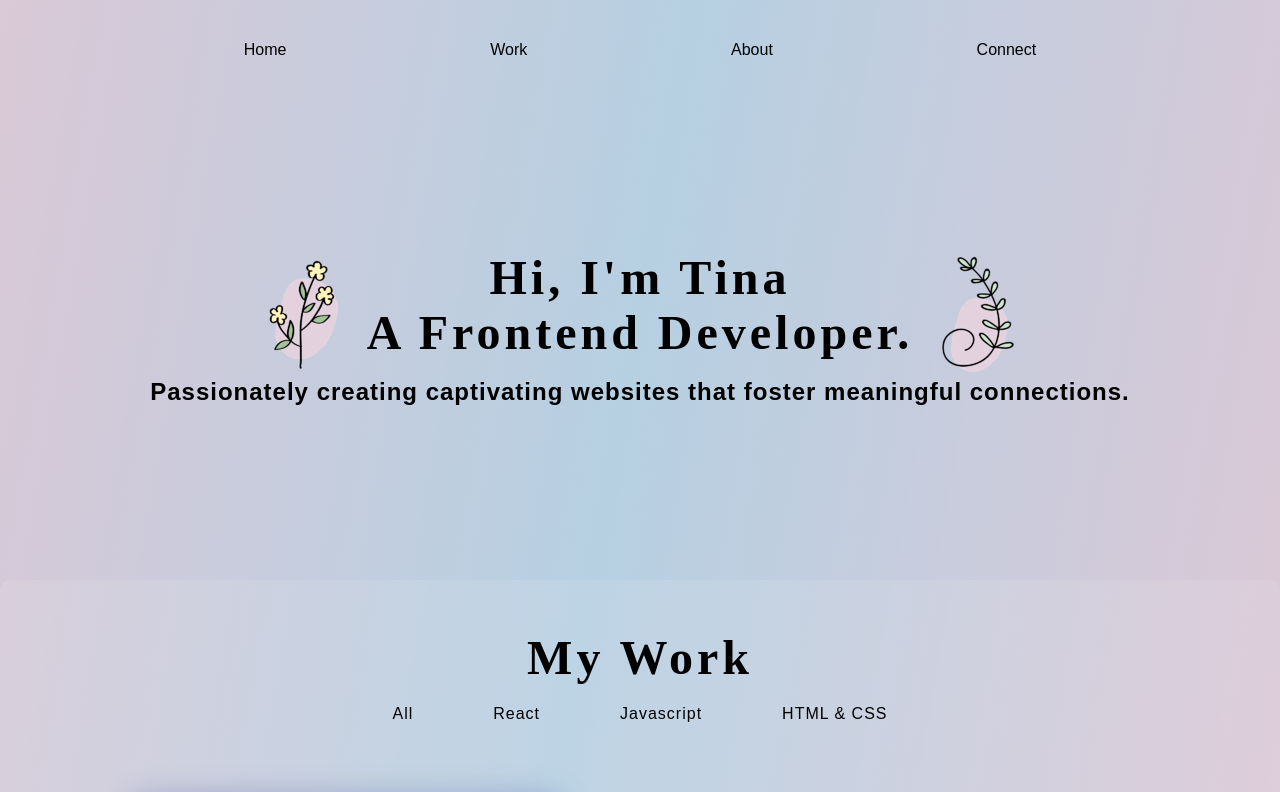
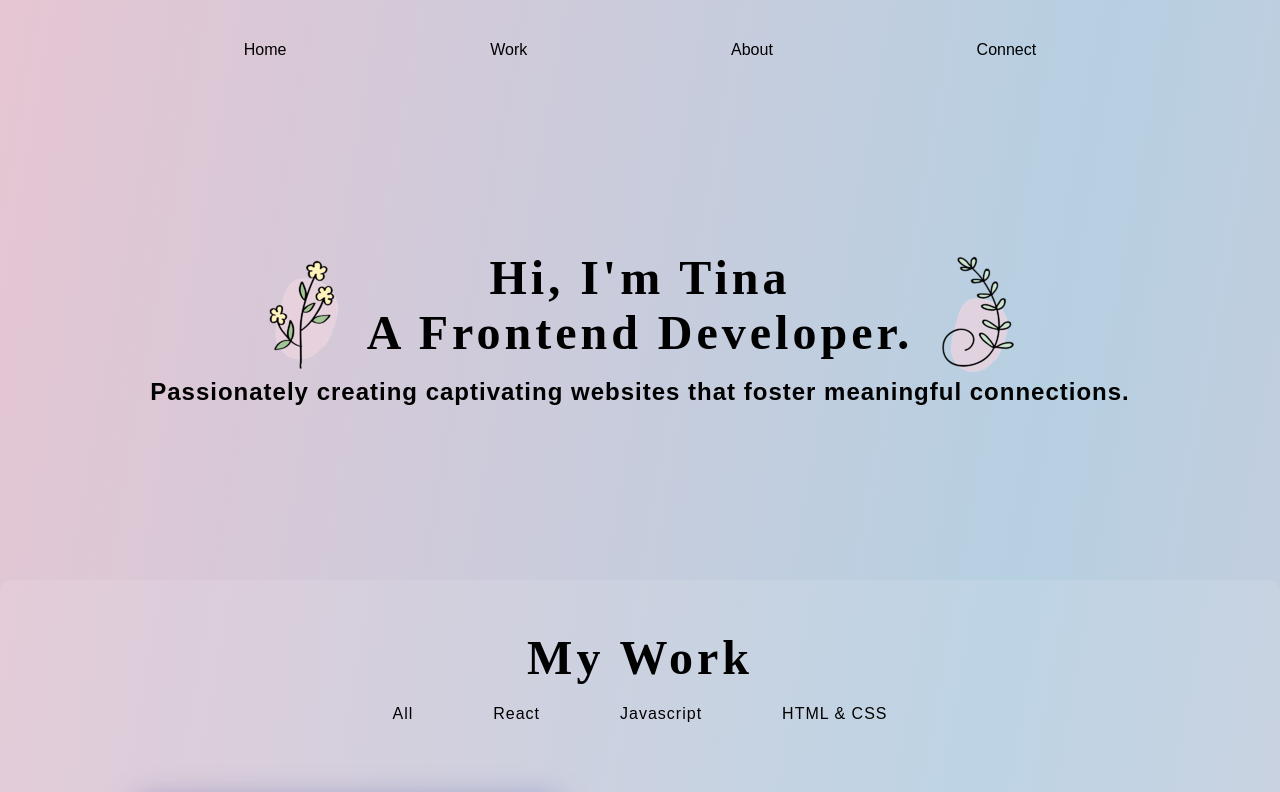
Before and after one commit to twentyfive21/portfolio-react, a React (Vite) app: page / in a window 1280 px wide. Shown: the top 792 px of the page. Built offline with nearby package versions, Linux system fonts and the light colour scheme; grey boxes are pictures that could not be loaded; a web font is replaced by a local one.

Commit message:
made gradient strech to full height to get rid of harsh line

```diff
--- a/src/App.css
+++ b/src/App.css
@@ -19,11 +19,10 @@ a{
 }
  /* Gradient css start */
  body {
-    /* z-index: 1; */
+    width: 100%;
+    height: 100%;
     background: linear-gradient(100deg, #ffe5b4, #AFE1AF, #ffc0cb, #B6D0E2, #ffc0cb);
     background-size: 400% 400%;
-    width: 100%;
-    height: 100vh;
     animation: animate 20s ease infinite;
 }
 @keyframes animate{
```
